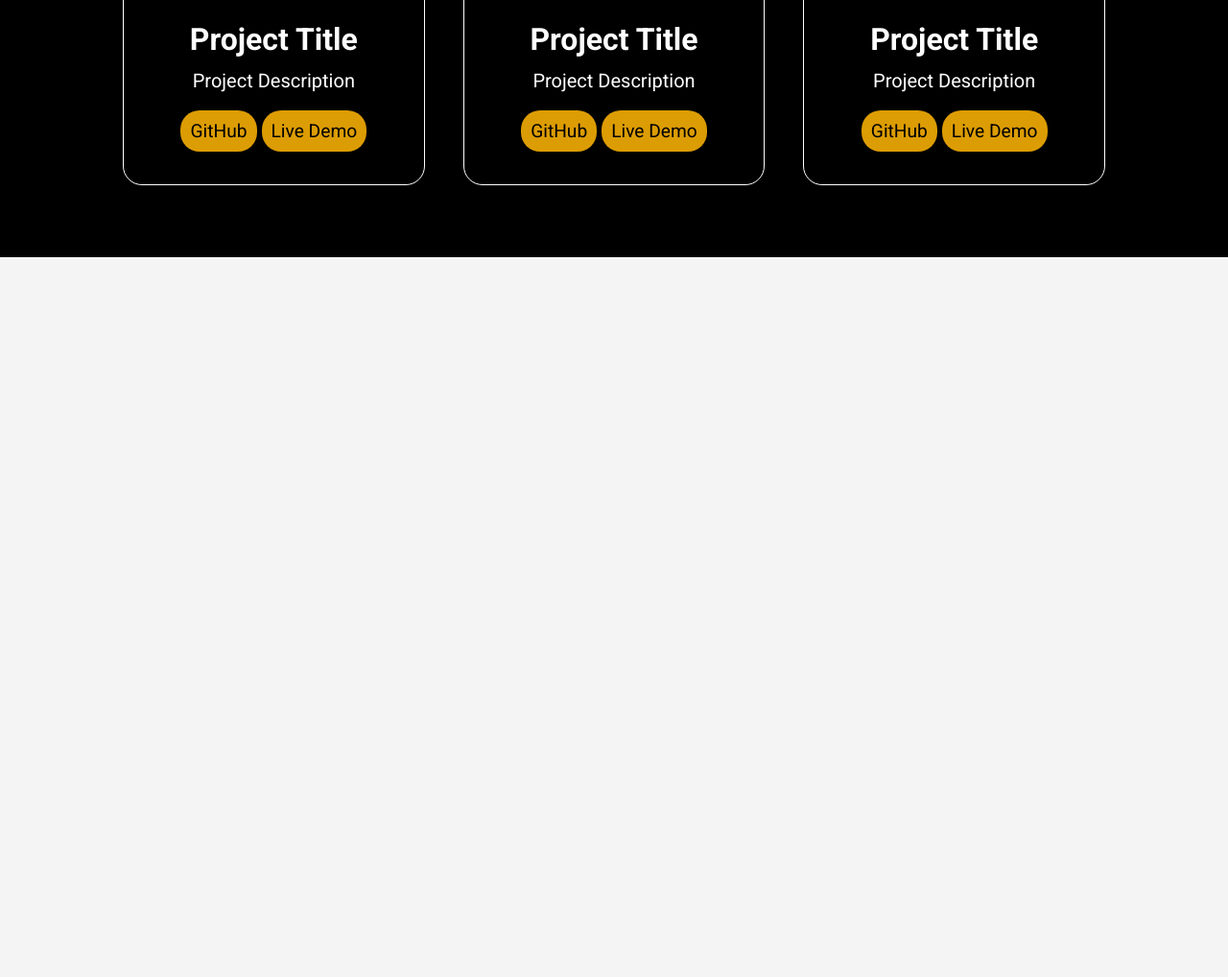
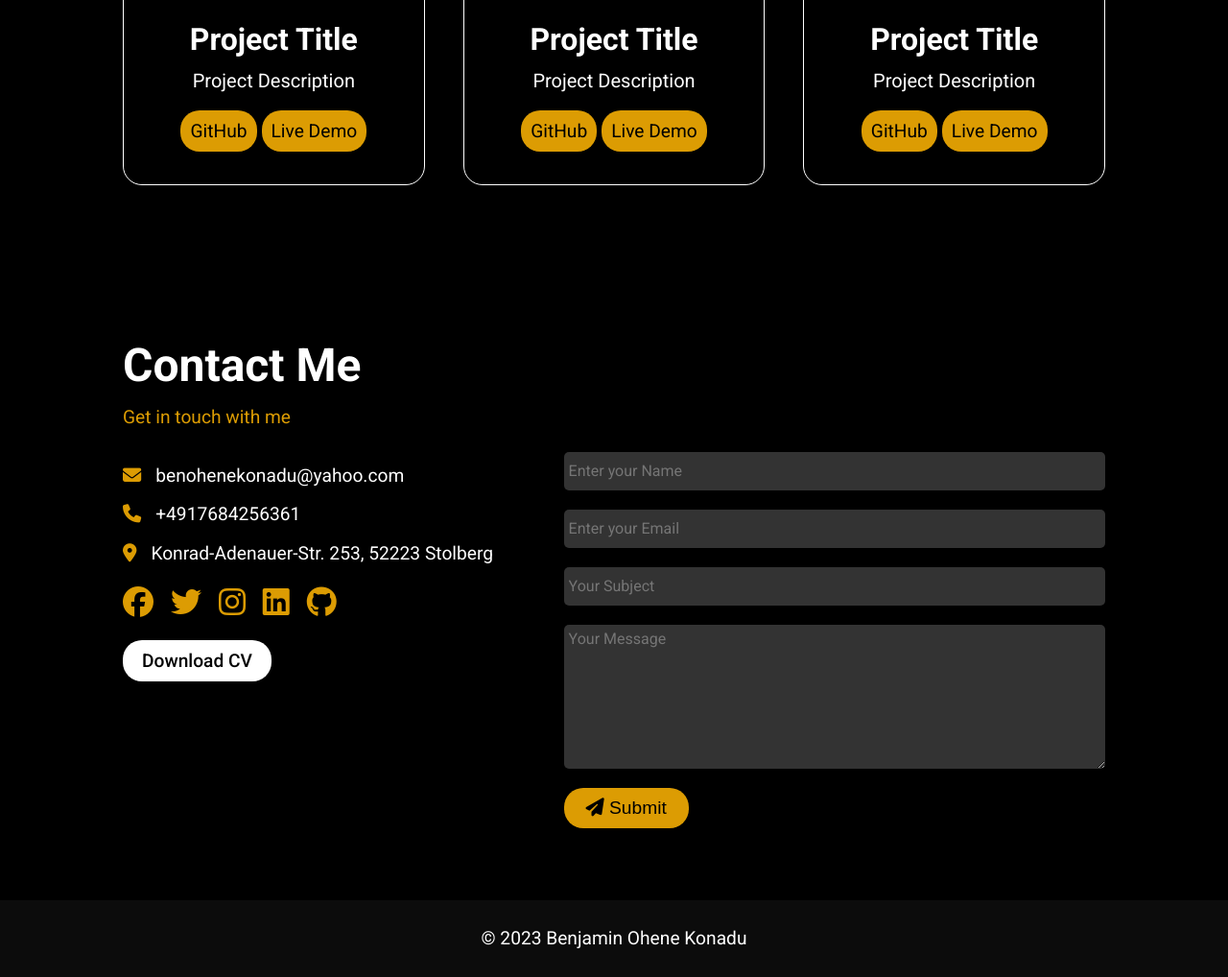
Before and after one commit to Benohene/personal-portfolio, a plain HTML site: page index.html in a window 1280 px wide. Shown: the part 3221-4239 px from the top of the page at 96% size. Before the commit the page ends 3489 px from the top, so only its background shows below. Drawn offline with Linux system fonts and the light colour scheme.

Commit message:
Added contact forms and footer

```diff
--- a/assets/css/styles.css
+++ b/assets/css/styles.css
@@ -326,78 +326,118 @@ nav {
   color: #000000;
 }
 
-/* .projects {
+/* -------------contact--------------- */
+#contact {
+  background-color: #000000;
+  color: #ffffff;
   padding: 70px 0;
-  background-color: #000000;
+}
+
+.contactRow {
+  display: flex;
+  justify-content: space-between;
+  flex-wrap: wrap;
+}
+
+.contact-info {
+  flex-basis: 40%;
+}
+
+.contact-info p {
+  font-size: 1.2rem;
+  margin-top: 10px;
+}
+
+.contact-details i{
+  margin-right: 15px;
+  color: #dc9c03;
+}
+
+.social-media {
+  margin-top: 10px;
+  padding-right: 10px;
+  font-size: 2rem;
+}
+
+.social-media a {
+  text-decoration: none;
+  color: #dc9c03;
+  margin-right: 10px;
+  transition: all 0.3s ease;
+}
+
+.social-media a:hover {
   color: #ffffff;
 }
 
-.projects-header {
-  font-size: 3rem;
-  font-weight: 700;
-  text-align: center;
+.cv-download {
+  margin-top: 20px;
 }
 
-.project-card-container {
-  display: flex;
-  justify-content: space-between;
-  flex-wrap: wrap;
-  background-color: #000000;
-  flex-direction: row;
+.contact-forms {
+  flex-basis: 60%;
+  padding-left: 50px;
 }
 
-.project-card {
-  width: 30%;
-  margin: 10px 0;
-  padding: 10px;
-  border-radius: 20px;
-  border: 1px solid #ffffff;
+.contact-forms form {
+  display: flex;
+  flex-direction: column;
+  width: 100%;
+  gap: 20px;
 }
 
-.card {
-  margin: 10px 0;
-  padding: 10px;
+.contact-forms form input, .contact-forms form textarea {
+  padding: 5px;
+  border-radius: 5px;
+  border: none;
+  outline: none;
+  font-size: 1rem;
+  font-family: "Roboto", sans-serif;
+  color: #ffffff;
+  background-color: #333333;
 }
 
-.card img {
-  width: 100%;
-  border-radius: 20px;
+.contact-forms form input {
+  height: 40px;
 }
 
-.card-title {
-  font-size: 1.5rem;
-  font-weight: 700;
-  margin: 10px 0;
-  text-align: center;
-  color: rgb(255, 255, 255);
+.contact-forms form textarea {
+  height: 150px;
 }
 
-.card-bottons {
-  display: flex;
-  flex-direction: row;
-  justify-content: center;
-  gap: 20px;
-  margin-top: 10px;
+/* placeholder */
+.contact-forms form input::placeholder, .contact-forms form textarea::placeholder {
+  font-size: 1rem;
+  font-family: "Roboto", sans-serif;
 }
 
-.card-btn {
+.sendBtn {
   background-color: #dc9c03;
   color: #000000;
- padding: 5px 10px;
+  padding: 10px 20px;
   border-radius: 20px;
   border: none;
-  font-size: 1rem;
+  font-size: 1.2rem;
   font-weight: 500;
   cursor: pointer;
   transition: all 0.3s ease;
   text-decoration: none;
-  align-items: center;
+  width: 130px;
 }
 
-.card-btn:hover {
-  background-color: #ffffff;
-  color: #000000;
-} */
+.sendBtn:hover {
+  background-color: #5c5c5c;
+  color: #ffffff;
+}
+
+/* -----------footer-------------- */
+#footer {
+  background-color: #0c0c0c;
+  color: #ffffff;
+  padding: 20px;
+  text-align: center;
+  font-size: 1.2rem;
+}
 
 /* ----------Media Queries------------ */
 /* For small screens */
--- a/assets/js/script.js
+++ b/assets/js/script.js
@@ -25,3 +25,9 @@ function opentab(tabname) {
     event.currentTarget.classList.add("active");
     document.getElementById(tabname).classList.add("active-tab");
 }
+
+// copyright automatic year update
+document.addEventListener("DOMContentLoaded", function () {
+    var currentYear = new Date().getFullYear();
+    document.getElementById("copyright").innerHTML = "&copy; " + currentYear + " Benjamin Ohene Konadu";
+  });
--- a/index.html
+++ b/index.html
@@ -240,7 +240,7 @@
             </div>
             <!-- Project 1 Ends -->
 
-            <!-- Project 1 -->
+            <!-- Project 2 -->
             <div class="project">
               <img src="assets/images/about-img.jpg" alt="" />
               <div class="project-subtitle">
@@ -252,9 +252,9 @@
                 <a href="" class="project-link">Live Demo</a>
               </div>
             </div>
-            <!-- Project 1 Ends -->
+            <!-- Project 2 Ends -->
 
-            <!-- Project 1 -->
+            <!-- Project 3 -->
             <div class="project">
               <img src="assets/images/about-img.jpg" alt="" />
               <div class="project-subtitle">
@@ -266,12 +266,80 @@
                 <a href="" class="project-link">Live Demo</a>
               </div>
             </div>
-            <!-- Project 1 Ends -->
+            <!-- Project 3 Ends -->
+          </div>
+        </div>
+      </div>
+
+      <!-- Contact -->
+      <div id="contact">
+        <div class="container">
+          <h2 id="aboutMe-header">Contact Me</h2>
+          <p class="page-paragraph">Get in touch with me</p>
+          <div class="contactRow">
+            <div class="contact-info">
+              <p class="contact-details"><i class="fa-solid fa-envelope"></i>benohenekonadu@yahoo.com</p>
+              <p class="contact-details"><i class="fa-solid fa-phone"></i>+4917684256361</p>
+              <p class="contact-details"><i class="fa-solid fa-location-dot"></i>Konrad-Adenauer-Str. 253, 52223 Stolberg</p>
+              <div class="social-media">
+                <!-- social media with blank as target to open in new tab -->
+                <a href="" target="_blank"
+                  ><i class="fa-brands fa-facebook"></i
+                ></a>
+                <a href="" target="_blank"
+                  ><i class="fa-brands fa-twitter"></i
+                ></a>
+                <a href="" target="_blank"
+                  ><i class="fa-brands fa-instagram"></i
+                ></a>
+                <a href="" target="_blank"
+                  ><i class="fa-brands fa-linkedin"></i
+                ></a>
+                <a href="" target="_blank"
+                  ><i class="fa-brands fa-github"></i
+                ></a>
+              </div>
+
+              <div class="cv-download">
+                <!-- download CV -->
+                <a href="assets/docs/CV English.pdf" download id="downloadBtn"
+                  >Download CV</a
+                >
+              </div>
+            </div>
+            <div class="contact-forms">
+              <form action="POST">
+                <input
+                  type="text"
+                  name="name"
+                  placeholder="Enter your Name"
+                  required
+                />
+                <input
+                  type="email"
+                  name="email"
+                  placeholder="Enter your Email"
+                  required
+                />
+                <input type="text" name="subject" placeholder="Your Subject" required/>
+                <textarea
+                  name="message"
+                  id="message"
+                  cols="30"
+                  rows="10"
+                  placeholder="Your Message"
+                ></textarea>
+                <button type="submit" class="sendBtn"><i class="fa-solid fa-paper-plane"></i> Submit</button>
+              </form>
+            </div>
           </div>
         </div>
       </div>
     </main>
-    <footer></footer>
+    <footer id="footer">
+      <div class="container">
+        <p id="copyright">&copy; Benjamin Ohene Konadu</p>
+      </div>
 
     <!-- script js source -->
     <script src="assets/js/script.js"></script>
```
